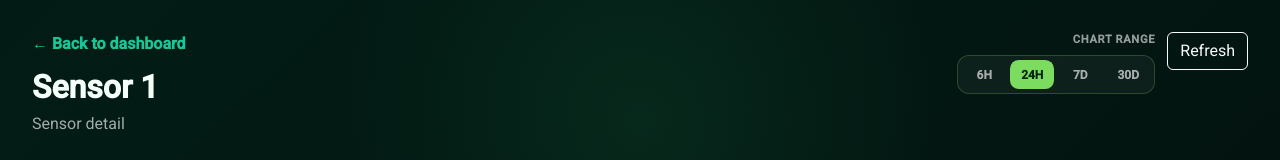
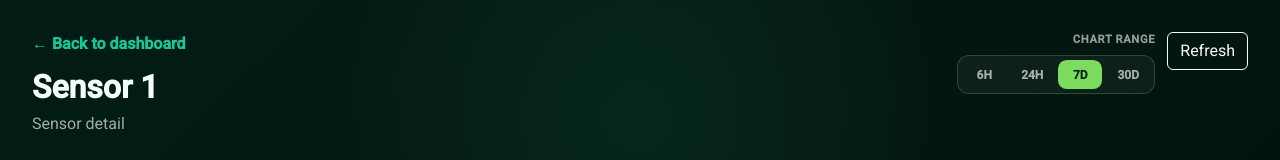
Before and after one commit to darrenrector91/Sensor.UI.V2, an Angular app: page /dashboard/sensor/1 in a window 1280 px wide. Shown: the top 160 px of the page. Built offline with nearby package versions, Linux system fonts and the light colour scheme; no server answers.

Commit message:
Default scoped chart range to seven days

```diff
--- a/src/app/components/scoped-dashboard-header/scoped-dashboard-header.ts
+++ b/src/app/components/scoped-dashboard-header/scoped-dashboard-header.ts
@@ -14,7 +14,7 @@ export class ScopedDashboardHeader {
   readonly subtitle = input.required<string>();
   readonly latestUpdatedUtc = input<string | null>(null);
   readonly isLoading = input(false);
-  readonly selectedTimeRange = input<ScopedTimeRange>('24H');
+  readonly selectedTimeRange = input<ScopedTimeRange>('7D');
 
   readonly refreshRequested = output<void>();
   readonly timeRangeSelected = output<ScopedTimeRange>();
--- a/src/app/components/scoped-time-range-selector/scoped-time-range-selector.ts
+++ b/src/app/components/scoped-time-range-selector/scoped-time-range-selector.ts
@@ -9,7 +9,7 @@ export type ScopedTimeRange = '6H' | '24H' | '7D' | '30D';
   styleUrl: './scoped-time-range-selector.scss'
 })
 export class ScopedTimeRangeSelector {
-  readonly selectedRange = input<ScopedTimeRange>('24H');
+  readonly selectedRange = input<ScopedTimeRange>('7D');
 
   readonly rangeSelected = output<ScopedTimeRange>();
 
--- a/src/app/pages/scoped-dashboard/scoped-dashboard.ts
+++ b/src/app/pages/scoped-dashboard/scoped-dashboard.ts
@@ -32,7 +32,7 @@ export class ScopedDashboard implements OnInit {
   protected readonly errorMessage = signal<string | null>(null);
   protected readonly scope = signal<DashboardScope | null>(null);
   protected readonly scopeValue = signal<string | null>(null);
-  protected readonly selectedTimeRange = signal<ScopedTimeRange>('24H');
+  protected readonly selectedTimeRange = signal<ScopedTimeRange>('7D');
 
   protected readonly filteredMeasurements = computed(() =>
     this.filterMeasurementsByTimeRange(
```
Also changed, not shown: 1 other file (tests, documents, lock files or other folders).
